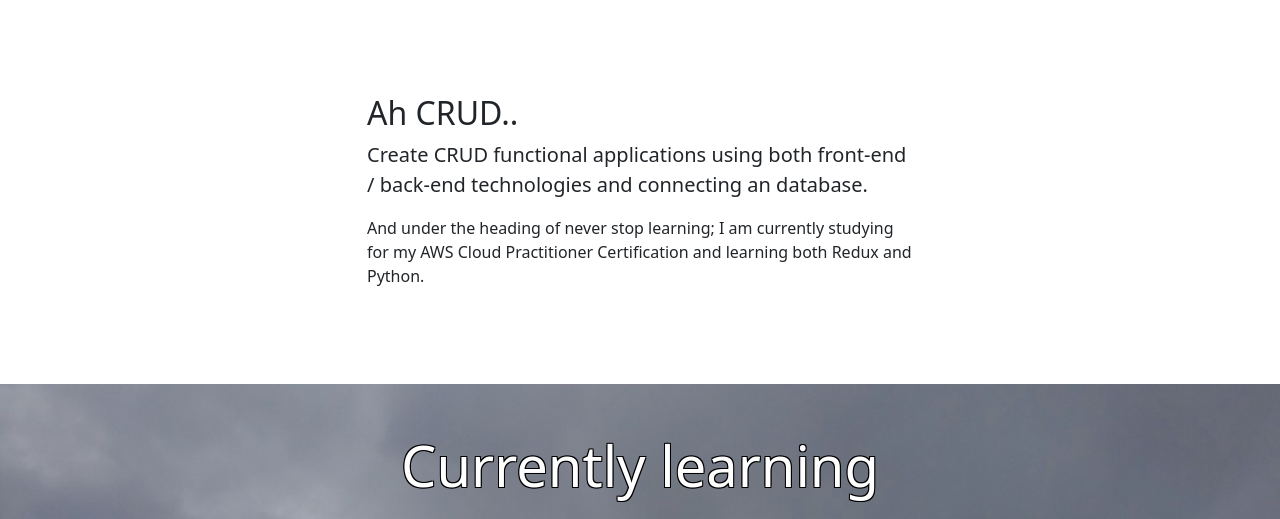
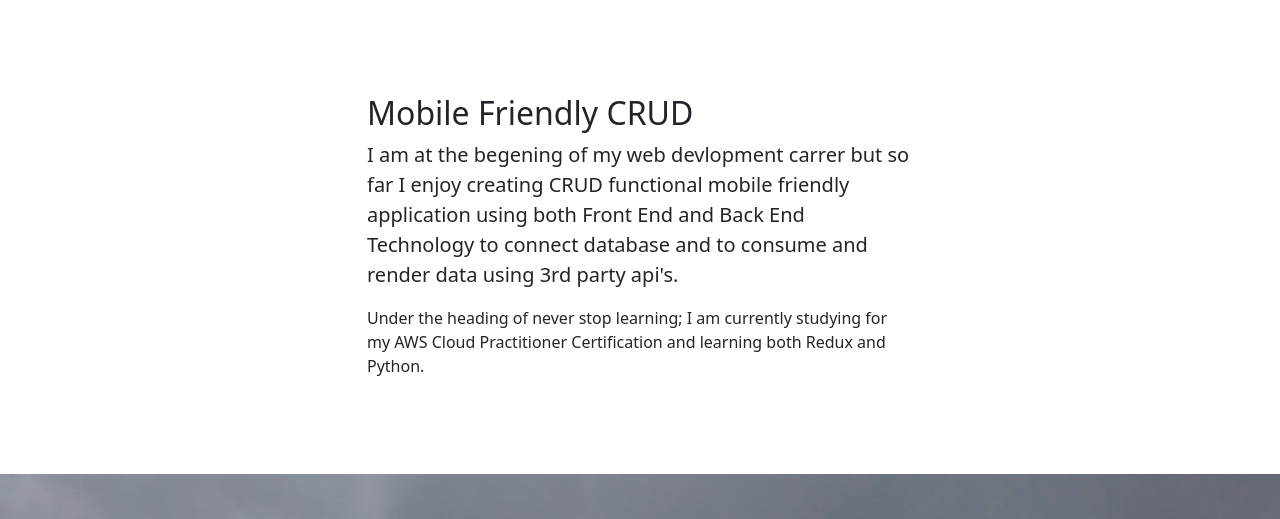
Before and after one commit to letsDoTacos/jwp, a website: page skills.html in a window 1280 px wide. Shown: the part 847-1366 px from the top of the page. Drawn offline with nearby package versions, Linux system fonts and the light colour scheme.

Commit message:
updated to jwp

```diff
--- a/about.html
+++ b/skills.html
@@ -22,7 +22,7 @@
                 <div class="collapse navbar-collapse" id="navbarSupportedContent">
                     <ul class="navbar-nav ms-auto mb-2 mb-lg-0">
                         <li class="nav-item"><a class="nav-link active" aria-current="page" href="./index.html">Bio</a></li>
-                        <li class="nav-item"><a class="nav-link" href="./about.html">Skills</a></li>
+                        <li class="nav-item"><a class="nav-link" href="./skills.html">Skills</a></li>
                         <!-- <li class="nav-item"><a class="nav-link" href="./contact.html">Contact</a></li> -->
                     </ul>
                 </div>
@@ -49,9 +49,9 @@
 
                 <div class="row justify-content-center">
                     <div class="col-lg-6">
-                        <h2>Ah CRUD..</h2>
-                        <p class="lead">Create CRUD functional applications using both front-end / back-end technologies and connecting an database.</p>
-                        <p class="mb-0">And under the heading of never stop learning; I am currently studying for my AWS Cloud Practitioner Certification and learning both Redux and Python.</p>
+                        <h2>Mobile Friendly CRUD</h2>
+                        <p class="lead">I am at the begening of my web devlopment carrer but so far I enjoy creating CRUD functional mobile friendly application using both Front End and Back End Technology to connect database and to consume and render data using 3rd party api's.</p>
+                        <p class="mb-0">Under the heading of never stop learning; I am currently studying for my AWS Cloud Practitioner Certification and learning both Redux and Python.</p>
                     </div>
                 </div>
             </div>
```
Also changed, not shown: index.html (+2 -2 lines).
